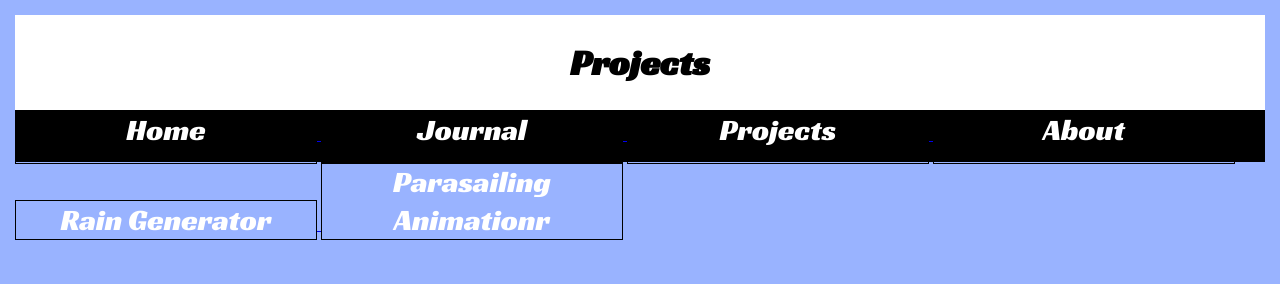
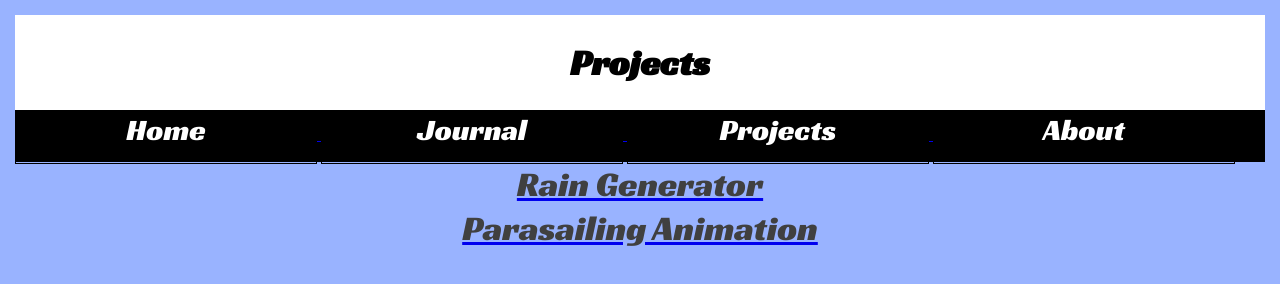
Before and after one commit to c24jl1/c24jl1.github.io, a plain HTML site: page projects.html in a window 1280 px wide. Drawn offline with Linux system fonts and the light colour scheme.

Commit message:
more project updates

```diff
--- a/projects.html
+++ b/projects.html
@@ -32,6 +32,9 @@
 	}
 
 
+	body{
+		margin: 15px;
+	}
 	.item{
 		border: 1px solid black;
 		width: 24%;
@@ -50,7 +53,18 @@
 		background-color: #484848;
 		transition: 0.35s;
 
+	}
 
+	.projects{
+		font-size: 35px;
+		color: #404040;
+		position: relative;
+		text-align: center;
+		font-family: 'Racing Sans One', cursive;
+	}
+	.projects:hover{
+		background-color: darkgrey;
+		transition: 0.35s;
 	}
 	body{
 		margin:15px;
@@ -84,11 +98,12 @@
 </div>
 
 <div id="projectlink">
+
 	<a href="codesketch1.html">
-	<div class="item">Rain Generator</div>
+	<div class="projects">Rain Generator</div>
 	</a>
 	<a href="outfitdesigner.html">
-	<div class="item">Parasailing Animationr</div>
+	<div class="projects">Parasailing Animation</div>
 	</a>
 
 </body>
```
Also changed, not shown: codesketch1.html (+5 -5 lines).
